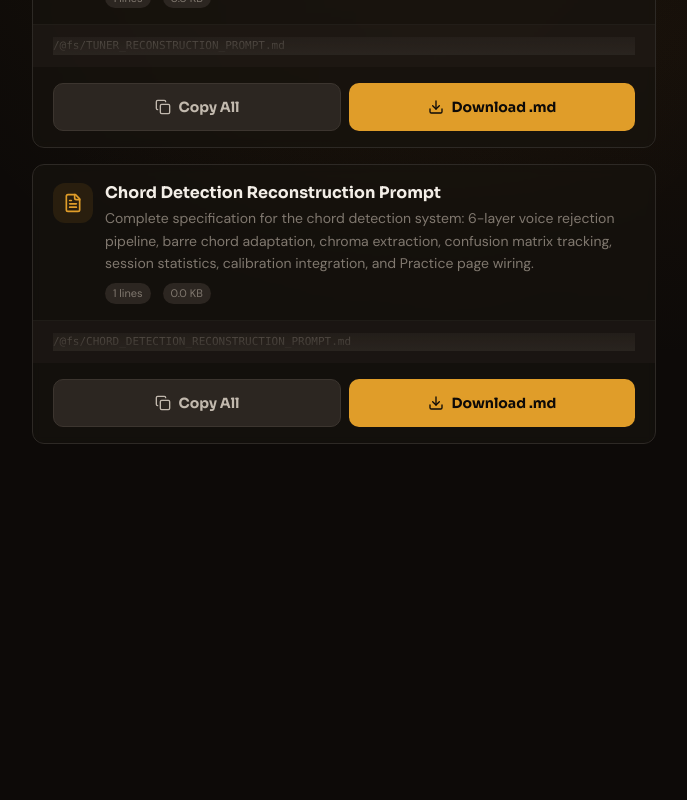
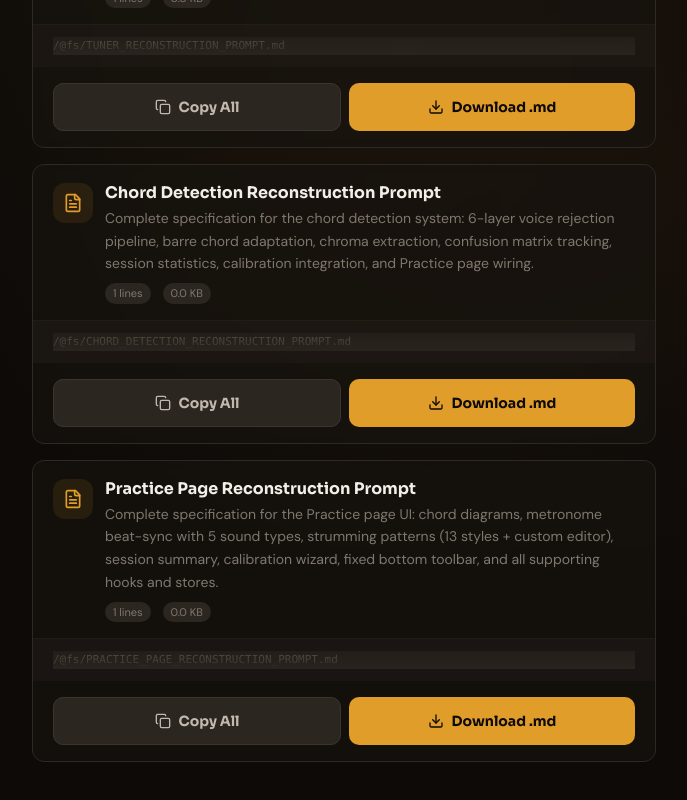
Before and after one commit to randysoller/FretMaster, a React (Vite) app: page /export in a window 1280 px wide. Shown: the part 446-1246 px from the top of the page, without its empty margins (296-983 px from the left). Before the commit the page ends 938 px from the top, so only its background shows below. Built offline with nearby package versions, Linux system fonts and the light colour scheme.

Commit message:
Create Practice Page Reconstruction Prompt

```diff
--- a/src/pages/ExportPrompts.tsx
+++ b/src/pages/ExportPrompts.tsx
@@ -6,6 +6,7 @@ import { toast } from 'sonner';
 // Import raw markdown content
 import tunerPromptRaw from '../../TUNER_RECONSTRUCTION_PROMPT.md?raw';
 import chordDetectionPromptRaw from '../../CHORD_DETECTION_RECONSTRUCTION_PROMPT.md?raw';
+import practicePagePromptRaw from '../../PRACTICE_PAGE_RECONSTRUCTION_PROMPT.md?raw';
 
 interface ExportCardProps {
   title: string;
@@ -155,6 +156,12 @@ export default function ExportPrompts() {
             content={chordDetectionPromptRaw}
             filename="CHORD_DETECTION_RECONSTRUCTION_PROMPT.md"
           />
+          <ExportCard
+            title="Practice Page Reconstruction Prompt"
+            description="Complete specification for the Practice page UI: chord diagrams, metronome beat-sync with 5 sound types, strumming patterns (13 styles + custom editor), session summary, calibration wizard, fixed bottom toolbar, and all supporting hooks and stores."
+            content={practicePagePromptRaw}
+            filename="PRACTICE_PAGE_RECONSTRUCTION_PROMPT.md"
+          />
         </div>
       </div>
     </div>
```
Also changed, not shown: 1 other file (tests, documents, lock files or other folders).
